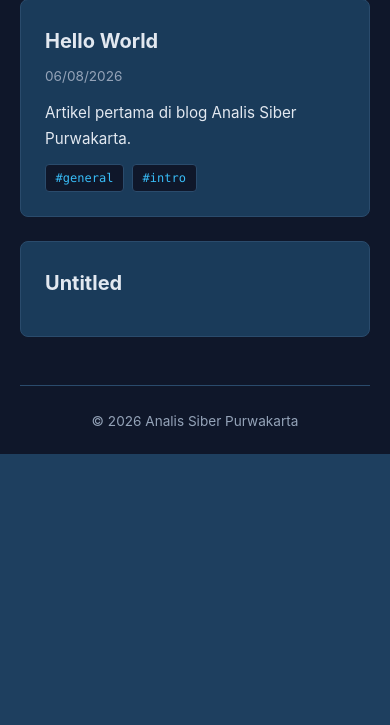
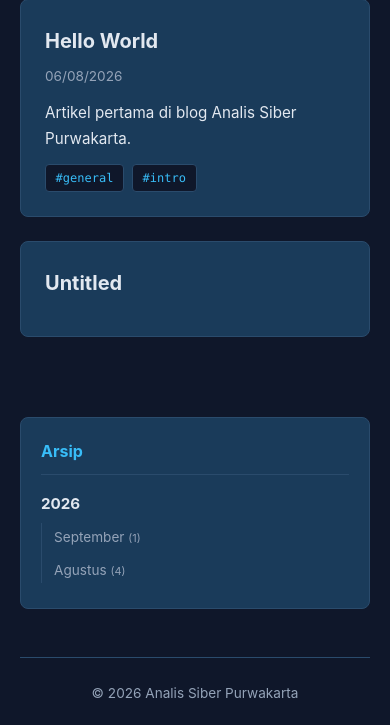
Before and after one commit to analissiberpurwakarta/blog, a Flask app: page / in a window 390 px wide. Shown: the part 1859-2584 px from the top of the page. Before the commit the page ends 2313 px from the top, so only its background shows below. Run offline with Flask 3, Linux system fonts and the light colour scheme.

Commit message:
feat: Penambahan bagian arsip, penyesuaian desain mobile, menghapus file tidak penting

```diff
--- a/app.py
+++ b/app.py
@@ -1,5 +1,5 @@
 from flask import Flask, render_template, abort, request, make_response, send_from_directory
-from utils.loader import get_all_posts, get_post_by_slug
+from utils.loader import get_all_posts, get_post_by_slug, get_archive_summary, get_posts_by_year_month
 from utils.parser import render_markdown
 import os
 import logging
@@ -33,7 +33,33 @@ def home():
     posts = get_all_posts(parse_body=False)
     # Mengumpulkan semua tag unik untuk ditampilkan di sidebar/header
     all_tags = sorted(list({tag for p in posts for tag in p.get('tags', [])}))
-    return render_template('home.html', posts=posts, tag=all_tags)
+    archive_summary = get_archive_summary(posts)
+    return render_template('home.html', posts=posts, tag=all_tags, archive_summary=archive_summary)
+
+MONTH_NAMES_ID = {
+    '01': 'Januari',
+    '02': 'Februari',
+    '03': 'Maret',
+    '04': 'April',
+    '05': 'Mei',
+    '06': 'Juni',
+    '07': 'Juli',
+    '08': 'Agustus',
+    '09': 'September',
+    '10': 'Oktober',
+    '11': 'November',
+    '12': 'Desember'
+}
+
+@app.route('/archive/<year>')
+def archive_by_year(year):
+    posts = get_posts_by_year_month(year)
+    return render_template('archive.html', posts=posts)
+
+@app.route('/archive/<year>/<month>')
+def archive_by_year_month(year, month):
+    posts = get_posts_by_year_month(year, month)
+    return render_template('archive.html', posts=posts)
 
 @app.route('/posts/<slug>')
 def post_detail(slug):
@@ -81,8 +107,12 @@ def sitemap():
     output_dir = os.path.join(os.path.dirname(__file__), 'output')
     return send_from_directory(output_dir, 'sitemap.xml', mimetype='application/xml')
 
+@app.context_processor
+def inject_month_names():
+    return dict(month_names=MONTH_NAMES_ID)
+
 if __name__ == '__main__':
     app.run(
-        debug=os.getenv('FLASK_DEBUG', 'false').lower() == 'TRUE',
+        debug=os.getenv('FLASK_DEBUG', 'false').lower() == 'true',
         port=int(os.getenv('PORT', 5000))
     )
--- a/static/css/style.css
+++ b/static/css/style.css
@@ -39,7 +39,10 @@ header {
   padding-bottom: 1.5rem;
   margin-bottom: 2rem;
   border-bottom: 1px solid var(--border-color);
-  position: relative;
+  position: sticky;
+  top: 0;
+  z-index: 100;
+  background-color: var(--bg-main);
 }
 
 .brand {
@@ -252,6 +255,90 @@ pre code {
   margin: 0;
 }
 
+/* Home Layout - Post List - Archive Sidebar */
+.home-layout {
+  display: flex;
+  gap: 2rem;
+  align-items: flex-start;
+}
+
+.home-layout .post-lists {
+  flex: 1;
+  min-width: 0;
+}
+
+.archive-sidebar {
+  width: 260px;
+  flex-shrink: 0;
+  background-color: var(--bg-card);
+  border: 1px solid var(--border-color);
+  border-radius: 8px;
+  padding: 1.25rem;
+  position: sticky;
+  top: 6.5rem;
+  margin-top: 1.5rem;
+}
+
+.sidebar-title {
+  font-size: 1rem;
+  color: var(--accent-color);
+  margin-bottom: 1rem;
+  padding-bottom: 0.5rem;
+  border-bottom: 1px solid var(--border-color);
+}
+
+.archive-year-group {
+  margin-bottom: 1rem;
+}
+
+.archive-year-group:last-child {
+  margin-bottom: 0;
+}
+
+.archive-year-label {
+  display: block;
+  font-weight: 700;
+  color: var(--text-main);
+  text-decoration: none;
+  margin-bottom: 0.4rem;
+  font-size: 0.95rem;
+}
+
+.archive-year-label:hover {
+  color: var(--accent-color);
+}
+
+.archive-month-list {
+  list-style: none;
+  padding-left: 0.75rem;
+  border-left: 1px solid var(--border-color);
+}
+
+.archive-month-list li {
+  margin-bottom: 0.35rem;
+}
+
+.archive-month-list a {
+  color: var(--text-muted);
+  text-decoration: none;
+  font-size: 0.85rem;
+  transition: color 0.2s;
+}
+
+.archive-month-list a:hover {
+  color: var(--accent-color);
+}
+
+.archive-count {
+  color: var(--text-muted);
+  font-size: 0.8em;
+}
+
+.archive-empty {
+  color: var(--text-muted);
+  font-size: 0.85rem;
+}
+
 /* Page 404 Error */
 .error-container {
   text-align: center;
@@ -370,4 +457,13 @@ footer {
   .nav-menu a:last-child {
     border-bottom: none;
   }
+
+  .home-layout {
+    flex-direction: column;
+  }
+
+  .archive-sidebar {
+    width: 100%;
+    position: static;
+  }
 }
--- a/templates/home.html
+++ b/templates/home.html
@@ -3,6 +3,7 @@
 {% block title %}Home - Analis Siber Purwakarta{% endblock %}
 
 {% block content %}
+<div class="home-layout">
 <section class="post-list">
     {% for post in posts%}
     <article class="post-card">
@@ -19,4 +20,25 @@
     <p class="post-summary">Belum ada artikel yang terpublikasi</p>
     {% endfor %}
 </section>
+
+<aside class="archive-sidebar">
+    <h3 class="sidebar-title">Arsip</h3>
+    {% for year, months in archive_summary.items() %}
+    <div class="archive-year-group">
+        <a href="{{ base_url }}/archive/{{ year }}" class="archive-year-label">{{ year }}</a>
+        <ul class="archive-month-list">
+            {% for month, count in months.items() %}
+            <li>
+                <a href="{{ base_url }}/archive/{{ year }}/{{ month }}">
+                    {{ month_names[month] }} <span class="archive-count">({{ count }})</span>
+                </a>
+            </li>
+            {% endfor %}
+        </ul>
+    </div>
+    {% else %}
+    <p class="archive-empty">Belum Ada Arsip</p>
+    {% endfor %}
+</aside>
+</div>
 {% endblock %}
--- a/utils/loader.py
+++ b/utils/loader.py
@@ -125,3 +125,35 @@ def get_post_by_slug(slug: str) -> dict | None:
             return post
 
     return None
+
+def get_archive_summary(posts: list[dict]) -> dict:
+    summary = {}
+    for post in posts:
+        dt = _parse_date(post.get('date', ''))
+        if dt == datetime.min:
+            continue
+        year  = str(dt.year)
+        month = f"{dt.month:02d}"
+        summary.setdefault(year, {})
+        summary[year][month] = summary[year].get(month, 0) + 1
+
+    sorted_summary = {}
+    for year in sorted(summary.keys(), reverse=True):
+        month_sorted = dict(sorted(summary[year].items(), key=lambda x: x[0], reverse=True))
+        sorted_summary[year] = month_sorted
+    return sorted_summary
+
+def get_posts_by_year_month(year: str, month: str = None) -> list[dict]:
+    posts = get_all_posts(parse_body=False)
+    result = []
+
+    for post in posts:
+        dt = _parse_date(post.get('date', ''))
+        if dt == datetime.min:
+            continue
+        if str(dt.year) != year:
+            continue
+        if month and f"{dt.month:02d}" != month:
+            continue
+        result.append(post)
+    return result
```
